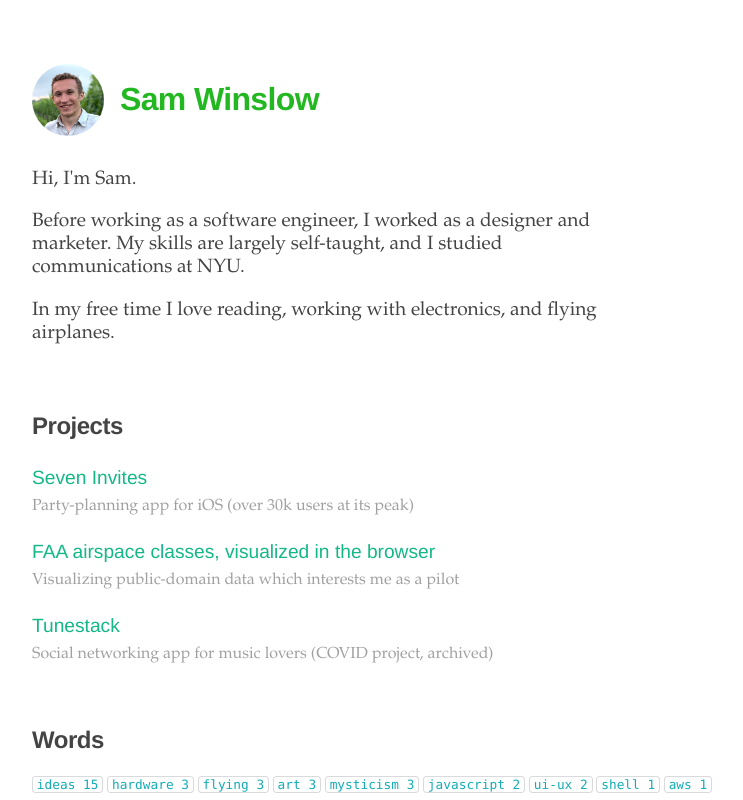
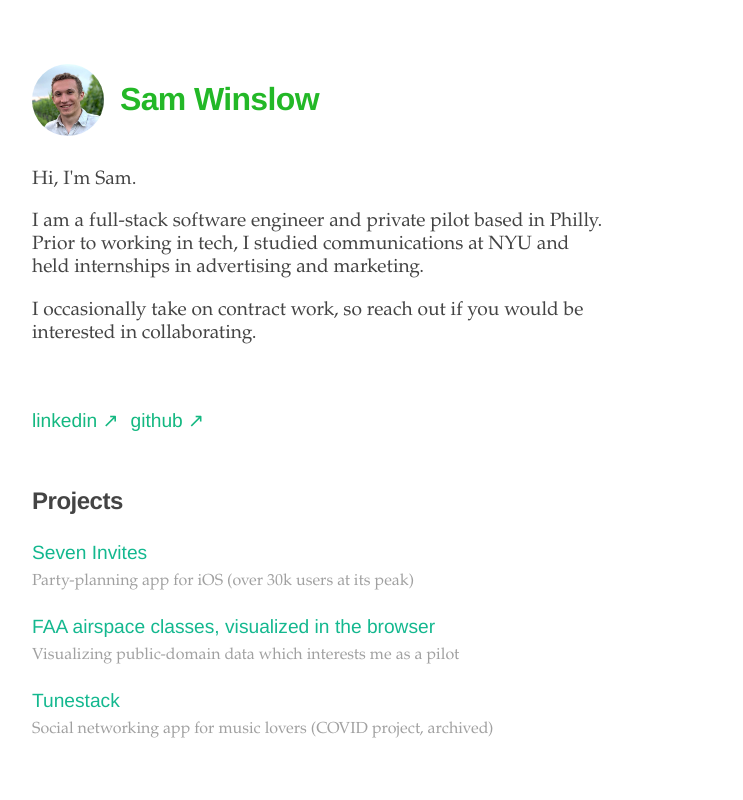
Before and after one commit to samwinslow/sam-nextjs-blog, a Next.js app: page / in a window 1280 px wide. Shown: the top 800 px of the page, without its empty margins (224-967 px from the left). Built offline with nearby package versions, Linux system fonts and the light colour scheme.

Commit message:
rewrite intro

```diff
--- a/lib/social-links.json
+++ b/lib/social-links.json
@@ -2,16 +2,11 @@
   {
     "site": "LinkedIn",
     "url": "https://linkedin.com/in/sambwinslow/",
-    "introText": "résumé"
+    "introText": "linkedin"
   },
   {
     "site": "GitHub",
     "url": "https://github.com/samwinslow",
-    "introText": "code"
-  },
-  {
-    "site": "Instagram",
-    "url": "https://instagram.com/samscalligraphy",
-    "introText": "shapes"
+    "introText": "github"
   }
 ]
--- a/pages/index.tsx
+++ b/pages/index.tsx
@@ -29,11 +29,24 @@ const Index = ({
         Hi, I'm Sam.
       </p>
       <p>
-        Before working as a software engineer, I worked as a designer and marketer. My skills are largely self-taught, and I studied communications at NYU.
+        I am a full-stack software engineer and private pilot based in Philly. Prior to working in tech, I studied communications at NYU and held internships in advertising and marketing.
       </p>
       <p>
-        In my free time I love reading, working with electronics, and flying airplanes.
+        I occasionally take on contract work, so reach out if you would be interested in collaborating.
       </p>
+    </section>
+    <section>
+      <div style={{ display: 'flex', gap: 12 }}>
+        { socialLinks.map(({ site, url, introText }) => (
+          <Heading.Md>
+            <div>
+              <Link href={url}>
+                {`${introText} ↗`}
+              </Link>
+            </div>
+          </Heading.Md>
+        ))}
+      </div>
     </section>
     <section>
       <Heading.Lg>Projects</Heading.Lg>
@@ -70,7 +83,7 @@ const Index = ({
       </ColorWrapper>
     </section>
     <section>
-      <Heading.Lg>Words</Heading.Lg>
+      <Heading.Lg>Posts</Heading.Lg>
       <div className="row">
         <ColorWrapper>
           <TagsCloud tags={tags} />
@@ -109,30 +122,6 @@ const Index = ({
         </ColorWrapper>
       </div>
     </section>
-    <section>
-
-    </section>
-    <section>
-      <Heading.Lg>Links</Heading.Lg>
-      <ColorWrapper>
-        <ul className="list">
-          { socialLinks.map(({ site, url, introText }) => (
-            <li key={url}>
-              <Heading.Md style={{ display: 'flex', wordBreak: 'break-word' }}>
-                <div style={{ minWidth: '6em', opacity: 0.5 }}>
-                  {introText}:
-                </div>
-                <div>
-                  <Link href={url}>
-                    {url.replace(/(^https?:\/\/)|(\.com)/g, '')}
-                  </Link>
-                </div>
-              </Heading.Md>
-            </li>
-          ))}
-        </ul>
-      </ColorWrapper>
-    </section>
   </Layout>
 )
 
```
